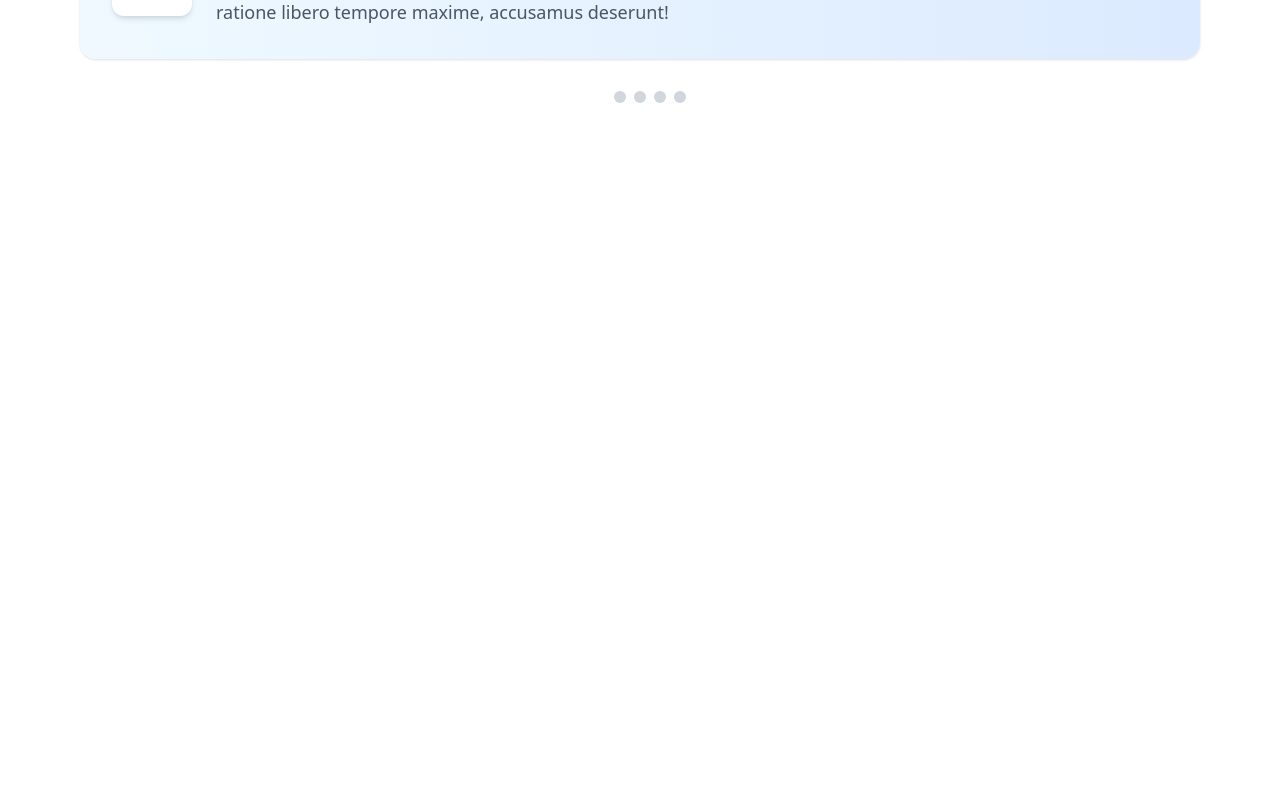
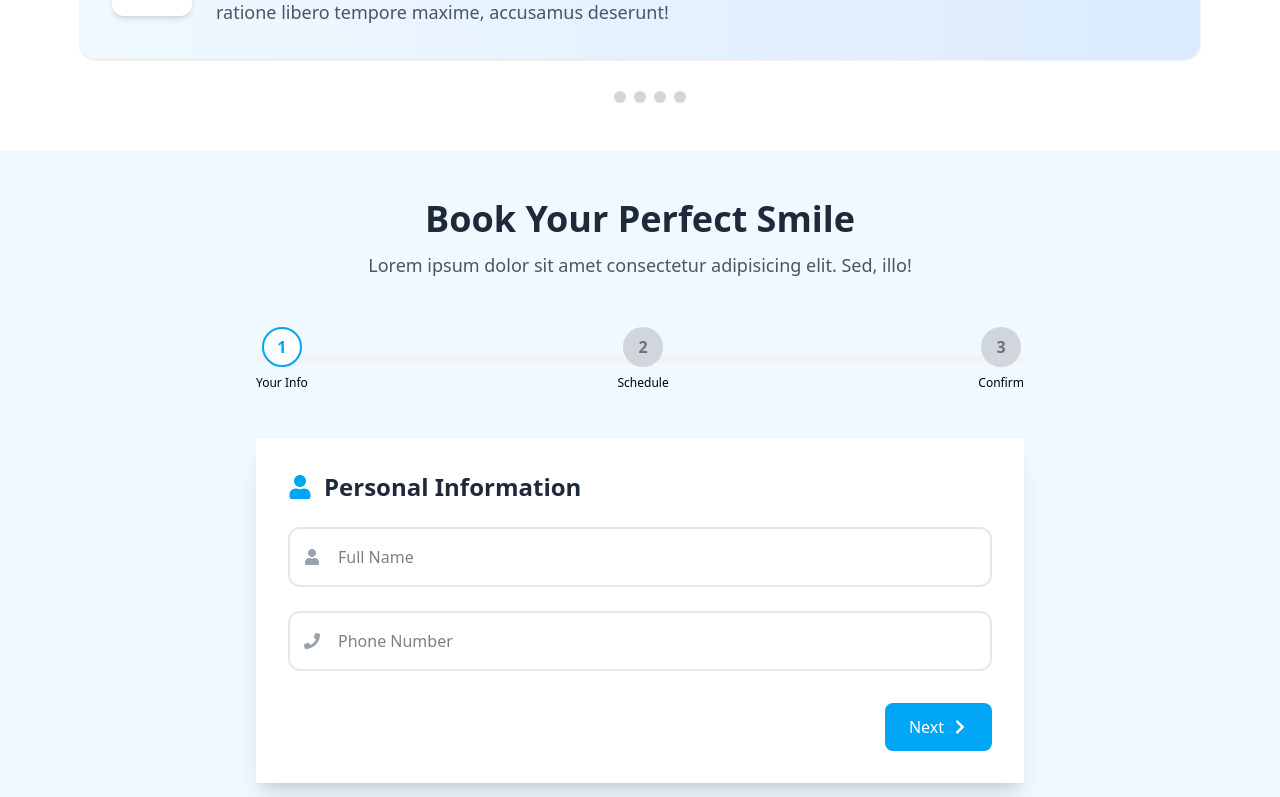
Before and after one commit to Mehhhhull/dental-website, a React (Vite) app: page / in a window 1280 px wide. Shown: the part 2000-2797 px from the top of the page. Before the commit the page ends 2151 px from the top, so only its background shows below. Built offline with nearby package versions, Linux system fonts and the light colour scheme.

Commit message:
Made appointment section and changed the header name

```diff
--- a/src/App.jsx
+++ b/src/App.jsx
@@ -4,6 +4,7 @@
 import Services from './components/Services'
 import About from './components/About'
 import Tips from './components/Tips'
+import BookAppointment from './components/BookAppointment'
 
 const App = () => {
   return (
@@ -13,6 +14,7 @@
      <Services/>
      <About/>
      <Tips/>
+     <BookAppointment/>
     </div>
   )
 }
--- a/src/components/BookAppointment.jsx
+++ b/src/components/BookAppointment.jsx
@@ -1,4 +1,6 @@
-import React, { useState } from 'react';
+import  { useState } from 'react';
+import { FaCalendarAlt, FaChevronRight, FaClock, FaPhone, FaTooth, FaUser } from 'react-icons/fa';
+import { GiToothbrush } from 'react-icons/gi';
 
 const BookAppointment = () => {
   const [activeStep, setActiveStep] = useState(1);
@@ -63,13 +65,12 @@
                 >
                   <div
                     className={`w-10 h-10 rounded-full flex items-center justify-center font-bold mb-2 transition-all duration-300
-                      ${
-                        activeStep > step
-                          ? 'bg-gradient-to-br from-sky-500 to-sky-500 text-white'
-                          : activeStep === step
+                      ${activeStep > step
+                        ? 'bg-gradient-to-br from-sky-500 to-sky-500 text-white'
+                        : activeStep === step
                           ? 'bg-white text-sky-500 border-2 border-sky-500'
                           : 'bg-gray-300 text-gray-500'
-                        }
+                      }
                     `}
                   >
                     {activeStep > step ? (
@@ -85,10 +86,149 @@
                       step
                     )}
                   </div>
+                  <span className={`text-xs font-medium ${activeStep >= step ? 'text-sky--600' : 'text-gray-400'}transition-colors `}>
+                    {['Your Info', 'Schedule', 'Confirm'][step - 1]}
+                  </span>
                 </div>
               ))}
             </div>
           </div>
+        </div>
+        <div className='bg-white rounded--3xl shadow-xl overflow-hidden'>
+          {activeStep === 1 && (
+            <div className='p-8'>
+              <h2 className='text-2xl font-bold text-gray-800 mb-6 flex items-center'>
+                <FaUser className='mr-3 text-sky-500' />
+                Personal Information
+              </h2>
+              <div className='space-y-6'>
+                <div className='relative'>
+                  <input
+                    type="text"
+                    name='name'
+                    value={formData.name}
+                    onClick={handleInputChange}
+                    placeholder='Full Name'
+                    className='w-full p-4 pl-12 border-2 border-gray-200 rounded-xl focus:ring-2 focus:border-sky-500 focus:ring-sky-200 outline-none transition'
+                    required
+                  />
+                  <FaUser className='absolute left-4 top-1/2 transform -translate-y-1/2 text-gray-400' />
+                </div>
+                <div className='relative'>
+                  <input
+                    type="tel"
+                    name='phone'
+                    value={formData.phone}
+                    onClick={handleInputChange}
+                    placeholder='Phone Number'
+                    className='w-full p-4 pl-12 border-2 border-gray-200 rounded-xl focus:ring-2 focus:border-sky-500 focus:ring-sky-200 outline-none transition'
+                    required
+                  />
+                  <FaPhone className='absolute left-4 top-1/2 transform -translate-y-1/2 text-gray-400' />
+
+                </div>
+              </div>
+            </div>
+          )}
+          {activeStep === 2 && (
+            <div className='p-8'>
+              <h2 className='text-2xl font-bold text-gray-800 mb-6 flex items-center '>
+                <FaCalendarAlt className='mr-3 text-sky-500' />
+                Appointment Details
+              </h2>
+              <div className='grid grid-cols-1 md:grid-cols-2 gap-6'>
+                <div className='relative'>
+                  <input
+                    type="date"
+                    name='date'
+                    value={formData.date}
+                    onChange={handleInputChange}
+                    className='w-full p-4 pl-12 border-2 border-gray-200 transition rounded-xl focus:border-sky-500 focus:ring-2 focus:ring-sky-200 outline-none'
+                    required
+                    min={new Date().toISOString().split('T')[0]}
+                  />
+                  <FaCalendarAlt className='absolute left-4 top-1/2 tranform -translate-y-1/2 text-gray-400' />
+                </div>
+                <div className='relative'>
+                  <select
+                    name="time"
+                    value={formData.time}
+                    onChange={handleInputChange}
+                    className='w-full p-4 pl-12 border-2 border-gray-200 rounded-xl focus:border-sky-500 focus:ring-2 focus:ring-sky-200 outline-none appearance-none transition'
+                    required
+                  >
+                    <option value="">Select Time</option>
+                    {
+                      availableTimes.map(time => (
+                        <option key={time} value={time}>{time}</option>
+                      ))
+                    }
+                  </select>
+                  <FaClock className='absolute left-4 top-1/2 transform -translate-y-1/2 text-gray-400' />
+                  <FaChevronRight className='absolute right-4 top-1/2 transform -translate-y-1/2 rotate-90 text-gray-400' />
+                </div>
+                <div className='relative md:col-span-2'>
+                  <select
+                    name="service"
+                    value={formData.service}
+                    onChange={handleInputChange}
+                    className='w-full p-4 pl-12 border-2 border-gray-200 rounded-xl focus:border-sky-500 focus:ring-2 focus:ring-sky-200 outline-none appearance-none transition'
+                    required >
+                    {servicesmap(service => (
+                      <option key={service} value={service}>{service}</option>
+                    ))}
+                  </select>
+                  <FaTooth className='absolute left-4 top-1/2 transform -translate-y-1/2 text-gray-400' />
+                  <FaChevronRight className='absolute right-4 top-1/2 transform -translate-y-1/2 rotate-90 text-gray-400' />
+                </div>
+              </div>
+            </div>
+          )}
+          {activeStep === 3 && (
+            <div className='p-8 text-center'>
+              <div className='inline-flex items-center justify-center bg-sky-100 p-6  rounded-full mb-6'>
+                <GiToothbrush className='text-4xl text-sky-500 ' />
+              </div>
+              <h2 className='text-2xl font-bold text-gray-800 mb-4 '>Confirm Your Appointment</h2>
+              <div className='bg-sky-50 rounded-xl p-6 mb-8 text-left max-w-md mx-auto'>
+                <div className='flex justify-between py-2 border-b border-sky-100'>
+                  <span className='text-gray-600'>Name:</span>
+                  <span className='font-medium '>{formData.name}</span>
+                </div>
+                <div className='flex justify-between py-2 border-b border-sky-100'>
+                  <span className='text-gray-600'>Phone:</span>
+                  <span className='font-medium '>{formData.phone}</span>
+                </div>
+                <div className='flex justify-between py-2 border-b border-sky-100'>
+                  <span className='text-gray-600'>Date:</span>
+                  <span className='font-medium '>{formData.date}</span>
+                </div>
+                <div className='flex justify-between py-2 border-b border-sky-100'>
+                  <span className='text-gray-600'>Time:</span>
+                  <span className='font-medium '>{formData.time}</span>
+                </div>
+                <div className='flex justify-between py-2 border-b border-sky-100'>
+                  <span className='text-gray-600'>Service:</span>
+                  <span className='font-medium '>{formData.service}</span>
+                </div>
+              </div>
+              <button className='w-full max-w-xs py-4 bg-gradient-to-r from-sky-500 to-sky-500 text-white font-bold rounded-xl shadow-lg hover:shadow-xl transition-all transform hover:scale-105'>
+                Confirm & Book Appointment
+              </button>
+            </div>
+          )}
+<div className='px-8 pb-8 flex justify-between '>
+  {activeStep > 1 && (
+    <button onClick={prevStep} className='px-6 py-3 text-gray-600 font-medium rounded-lg hover:bg-gray-100 transition'>
+      Back
+    </button>
+  )}
+  {activeStep< 3 && (
+    <button onClick={nextStep} className='ml-auto px-6 py-3  bg-sky-500 text-white font-medium rounded-lg hover:bg-sky-600 transition flex items-center'>
+      Next <FaChevronRight className='ml-2'/>
+    </button>
+  )}
+</div>
         </div>
       </div>
     </div>
--- a/src/components/Header.jsx
+++ b/src/components/Header.jsx
@@ -19,7 +19,7 @@
         {/* Logo */}
         <div className="flex items-center space-x-2">
           <Hospital className="w-8 h-8 text-sky-600" />
-          <span className="text-xl font-bold text-sky-600">Smile Dental Clinic</span>
+          <span className="text-xl font-bold text-sky-600">KhutKhutiya Dental Clinic</span>
         </div>
 
         {/* Desktop Navigation */}
```
